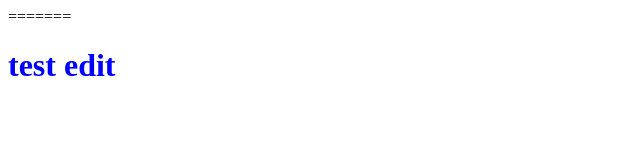
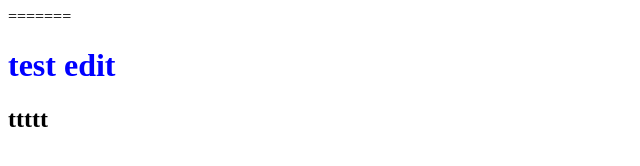
Before and after one commit to Ramymgamal/test_zero, a plain HTML site: page index.html in a window 1280 px wide. Shown: the full height of the page, 0-640 px from the left. Drawn offline with Linux system fonts and the light colour scheme.

Commit message:
new branch

```diff
--- a/index.html
+++ b/index.html
@@ -7,4 +7,7 @@
 
     test edit
   </h1>
+<h2>
+ttttt
+</h2>
 </html>
```
